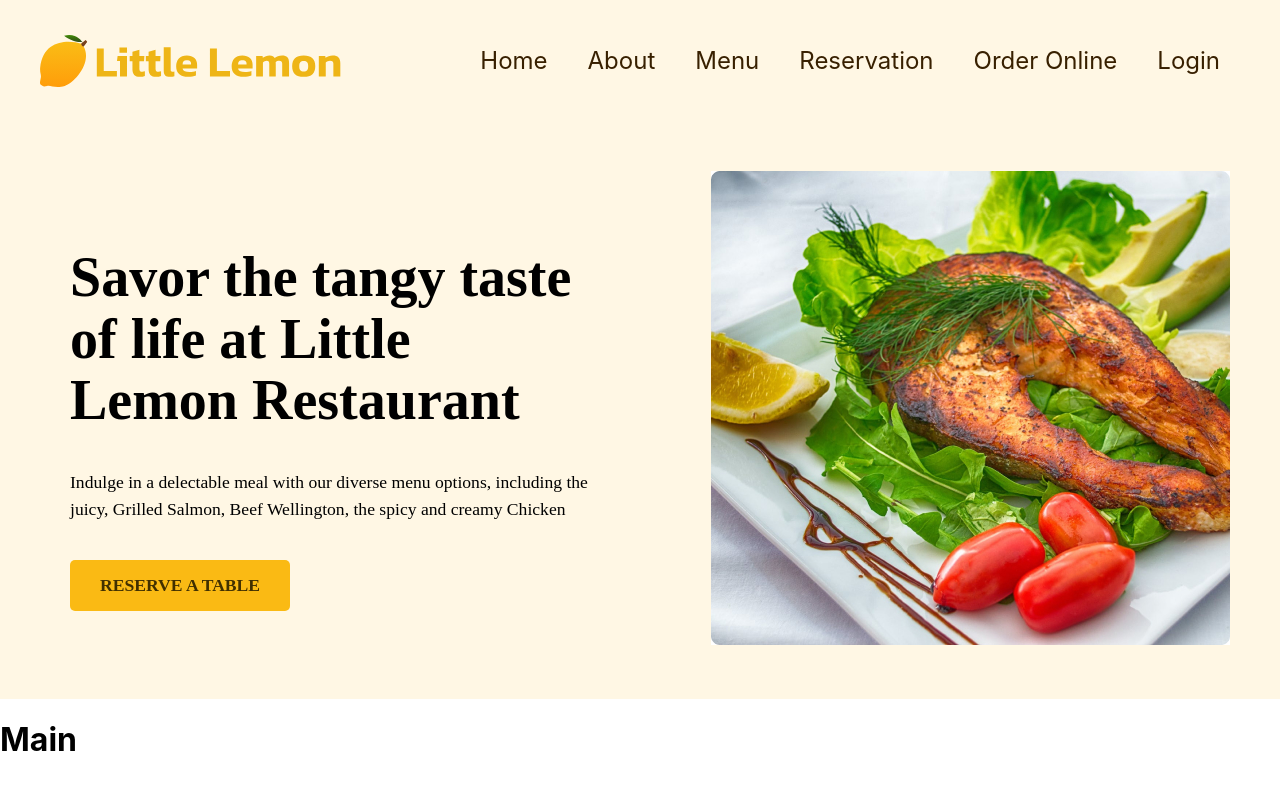
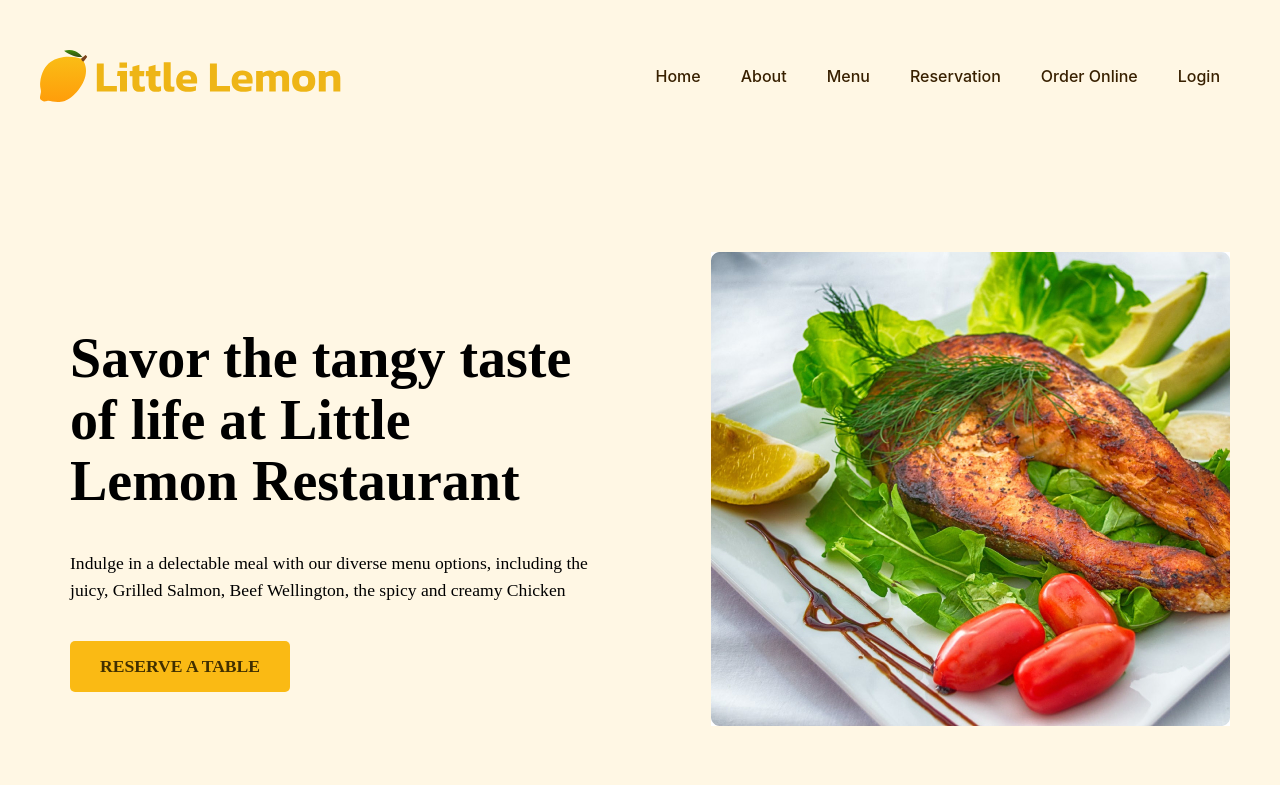
Before and after one commit to alamtwaha/little-lemon-restaurant, a React (Create React App) app: page / in a window 1280 px wide. Shown: the top 785 px of the page. Built offline with nearby package versions, Linux system fonts and the light colour scheme.

Commit message:
Prettifying nav bar andheader style using CSS.

```diff
--- a/src/components/Header.css
+++ b/src/components/Header.css
@@ -4,7 +4,7 @@
     align-items: center;
     justify-content: center;
     /* justify-content: flex-start; */
-    padding: 50px 50px;
+    padding: 100px 50px;
     background-color: #FFF7E4;
 }
 
--- a/src/components/Nav.css
+++ b/src/components/Nav.css
@@ -1,22 +1,33 @@
 .nav-container {
-    margin: 0;
-    padding: 30px 40px;
-    display: flex;
-    justify-content: space-between;
     /* align-content: center; */
-    align-items: center;
     /* background-color: rgb(254, 238, 220);*/
     background-color: #FFF7E4;
+}
+
+div .nav-content {
+    display: flex;
+    max-width: 1200px;
+    margin-left: auto;
+    margin-right: auto;
+    justify-content: space-between;
+
+    padding-top: 50px;
+    padding-bottom: 50px;
 }
 
 img {
     max-width: 350px;
 }
 
+/* nav ul {
+ align-content: end;
+} */
+
 nav ul li {
     display: inline;
     padding: 0px 20px;
-    font-size: 1.5em;
+    font-size: 1em;
+    font-weight: 500;
 }
 
 nav ul li a {
--- a/src/components/Nav.jsx
+++ b/src/components/Nav.jsx
@@ -5,6 +5,7 @@ const Nav = () => {
     return (
       <>
        <div className="nav-container">
+          <div className="nav-content">
             <img src={logo} alt="Little Lemon Restaurant Logo"/>
             <nav>
                 <ul>
@@ -17,6 +18,7 @@ const Nav = () => {
                 </ul>
             </nav>
           </div>
+        </div>
       </>
     )
   }
```
Lines whose indentation alone changed are shown as unchanged.
